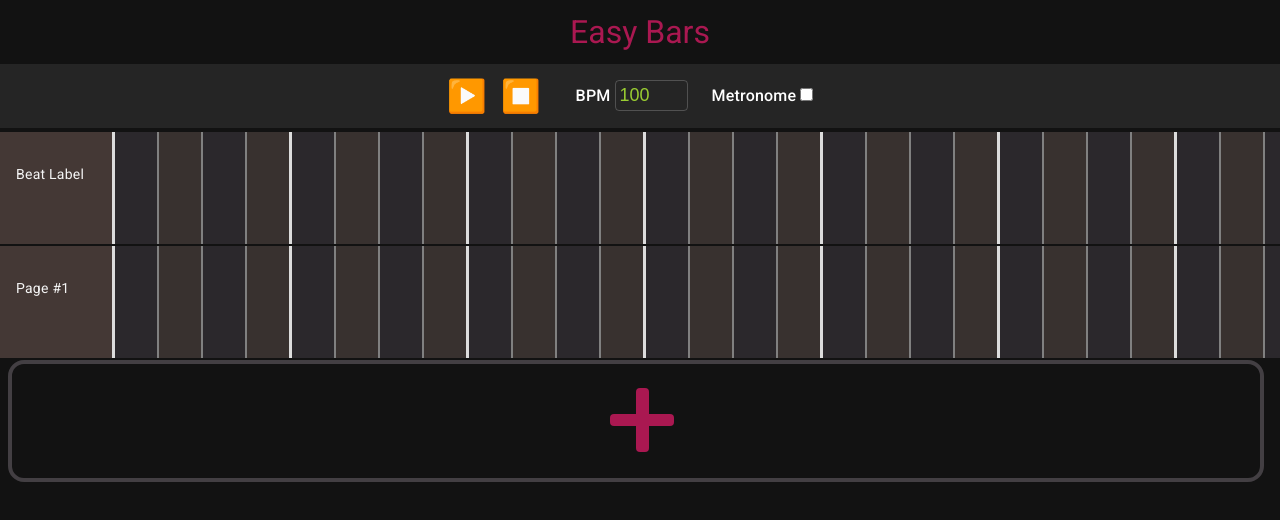
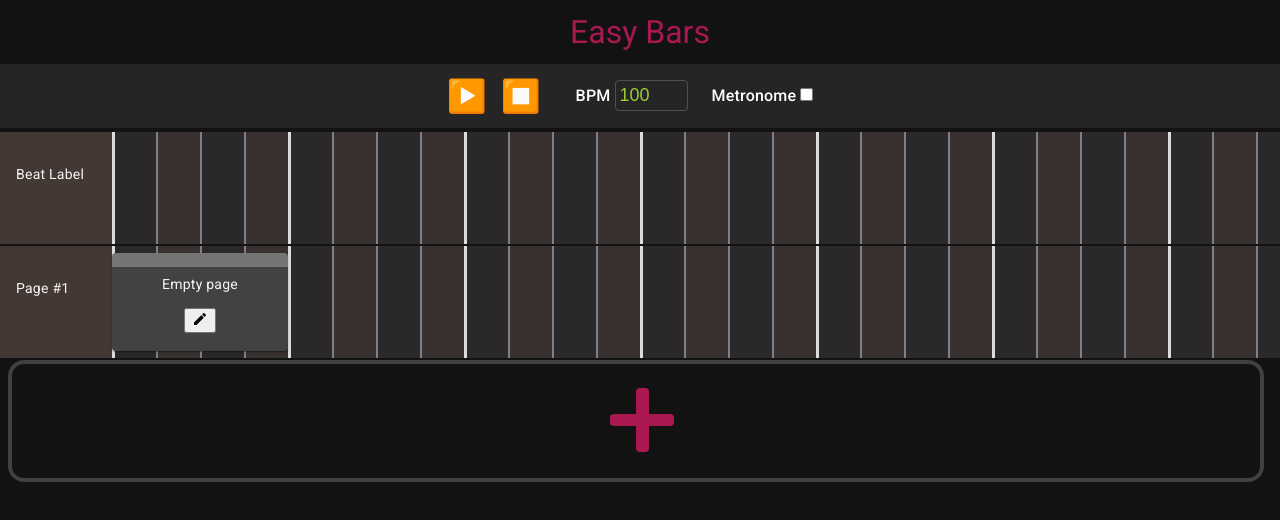
Before and after one commit to bojerg/easy-bars, an Angular app in the folder client/: page / in a window 1280 px wide. Shown: the top 520 px of the page. Built offline with nearby package versions, Linux system fonts and the light colour scheme; no server answers.

Commit message:
Adding core canvas functionality

```diff
--- a/client/src/app/component/canvas/canvas.component.html
+++ b/client/src/app/component/canvas/canvas.component.html
@@ -6,6 +6,7 @@
                 Beat Label
             </span>
         </div>
+        <div><!-- fake flex item for balance --></div>
         @for (bar of bars; track $index) {
             <div class="beat" id="first-beat"></div>
             <div class="beat"></div>
@@ -15,18 +16,27 @@
     </div>
 
     @for(page of canvas.tracks; track page.id) {
-        <div class="track" (click)="openPage(page)">
-            <div class="track-label-container">
-                <span class="track-label">
-                    {{ page.title }}
-                </span>
+        <div class="track">
+            <div class="track-label-container" (click)="openPage(page)">
+                <span class="track-label">{{ page.title }}</span>
             </div>
+            <div class="track-boundary">
                 @for (bar of bars; track $index) {
                     <div class="beat" id="first-beat"></div>
                     <div class="beat"></div>
                     <div class="beat"></div>
                     <div class="beat"></div>
                 }
+                <div class="float-page-container" cdkDragBoundary=".track-boundary" cdkDrag (cdkDragStarted)="dragStarted($event, $index)" [cdkDragConstrainPosition]="computeDragRenderPos.bind(this)">
+                    <mat-card class="float-page-card" [ngStyle]="{'width.px': getCardWidth($index) }">
+                        <span class="float-page-header"></span>
+                        <mat-card-content style="text-align: center;">{{ page.getPreview() }}</mat-card-content>
+                        <mat-card-actions class="float-page-actions">
+                            <button class="float-page-edit-btn" (click)="openPage(page)"><mat-icon inline="true" >create</mat-icon></button>
+                        </mat-card-actions>
+                    </mat-card>
+                </div>
+            </div>
         </div>
     }
 
--- a/client/src/app/component/canvas/canvas.component.scss
+++ b/client/src/app/component/canvas/canvas.component.scss
@@ -7,8 +7,8 @@
 
 .track-label-container {
     padding: 2rem 1rem;
-    min-width: 5rem;
-    max-width: 5rem;
+    min-width: 80px;
+    max-width: 80px;
     background-color: rgba(104, 84, 79, 0.575);
 }
 
@@ -18,14 +18,17 @@
     max-width: 42px;
     background-color: rgba(94, 80, 77, 0.5);
     border-left: 2px solid gray;
+
 }
 
-.beat:nth-child(even) {
+.beat:nth-child(odd) {
     background-color: rgb(69, 63, 71, 0.5);
 }
 
 #first-beat {
     border-left: 3px solid gainsboro;
+    min-width: 41px;
+    max-width: 41px;
 }
 
 #add-track {
@@ -60,3 +63,36 @@
 #instrumental-track {
     margin-top: 4px;
 }
+
+.float-page-container {
+    display: float;
+    position: absolute;
+    left: 7rem;
+}
+
+.float-page-card {
+    border-radius: 4px;
+    margin: 0.5em 0;
+    height: 7em;
+}
+
+.float-page-header {
+    border-radius: 4px 4px 0 0;
+    background-color: rgba(255, 255, 255, 0.27);
+    height: 1em;
+    margin-bottom: 0.5em;
+}
+
+.float-page-actions {
+    display: flex;
+    justify-content: center;
+}
+
+.float-page-edit-btn > mat-icon {
+    font-size: 1rem;
+}
+
+.track-boundary {
+    display: flex;
+    flex-wrap: nowrap;
+}
--- a/client/src/app/component/canvas/canvas.component.ts
+++ b/client/src/app/component/canvas/canvas.component.ts
@@ -1,7 +1,11 @@
 import { Component, HostListener, Input } from '@angular/core';
+import { CommonModule } from '@angular/common';
 import { Page } from '../../model/page';
 import { PageComponent } from '../page/page.component';
 import { MatDialog } from '@angular/material/dialog';
+import { MatIconModule } from '@angular/material/icon';
+import { MatCardModule } from '@angular/material/card';
+import { CdkDragStart, DragDropModule } from '@angular/cdk/drag-drop';
 import { Canvas } from '../../model/canvas';
 import { ProjectService } from '../../service/project.service';
 import { Subscription } from 'rxjs';
@@ -9,7 +13,7 @@ import { Subscription } from 'rxjs';
 @Component({
   selector: 'app-canvas',
   standalone: true,
-  imports: [],
+  imports: [MatCardModule, MatIconModule, DragDropModule, CommonModule],
   templateUrl: './canvas.component.html',
   styleUrl: './canvas.component.scss'
 })
@@ -26,11 +30,16 @@ export class CanvasComponent {
   canvasSub: Subscription = new Subscription;
   canvas!: Canvas;
 
+  dragStart: any;
+  dragIndex: number = -1;
+
   constructor(private dialog: MatDialog, private projectService: ProjectService) {}
 
   ngOnInit() {
     this.projectService.canvas.subscribe(canvas => this.canvas = canvas);
     this.calculateBarsPerRow();
+
+
 
     // temporary number in lieu of object oriented approach
     for(let i = 1; i <= 17; i++) {
@@ -66,4 +75,21 @@ export class CanvasComponent {
     this.dialog.open(PageComponent, config);
   }
 
+  getCardWidth(index: number): number {
+    const duration = this.canvas.tracks[index].getFullDuration();
+    return duration > 4 ? duration * 44 : 176;
+  }
+
+  // https://stackoverflow.com/questions/70385721/angular-material-cdk-drag-and-drop-snap-to-grid-internal-element-cdkdragconstrai
+  dragStarted(event: CdkDragStart, index: number): void {
+      this.dragStart = event.source.element.nativeElement.getBoundingClientRect();
+      this.dragIndex = index;
+  }
+  computeDragRenderPos(pos: any, _: any): {x: number, y: number} {
+      // will render the element every 22 pixels horizontally
+      const delta = pos.x - this.dragStart.x;
+      let xPos = this.dragStart.x + Math.floor(delta / 22) * 22;
+      this.canvas.tracks[this.dragIndex].start = (xPos - 112) / 44;
+      return {x: xPos, y: this.dragStart.y};
+  }
 }
--- a/client/src/app/model/page.ts
+++ b/client/src/app/model/page.ts
@@ -4,10 +4,35 @@ export class Page {
     id: number;
     title: string;
     lyrics: Phrase[];
+    start: number;
 
     constructor(id: number, title: string, lyrics: Phrase[]) {
         this.id = id;
         this.title = title;
         this.lyrics = lyrics;
+        this.start = 0;
+    }
+
+    getFullDuration(): number {
+        let duration = 0;
+        this.lyrics.forEach( phrase => duration += phrase.duration);
+        return duration;
+    }
+
+    getPreview(): string {
+        let preview = "";
+        if(this.lyrics.length > 0 && this.lyrics[0].content !== "") {
+            const content = this.lyrics[0].content;
+            preview = content.length < 13 ? content : content.substring(0, 12);
+        } else if(this.lyrics.length > 1) {
+            for(let i = 1; i < this.lyrics.length; i++) {
+                if(this.lyrics[i].content !== "") {
+                    const content = this.lyrics[i].content;
+                    preview = content.length < 13 ? content : content.substring(0, 12);
+                    break;
+                }
+            }
+        }
+        return preview === "" ? "Empty page" : preview + " ...";
     }
 }
```
Lines whose indentation alone changed are shown as unchanged.
